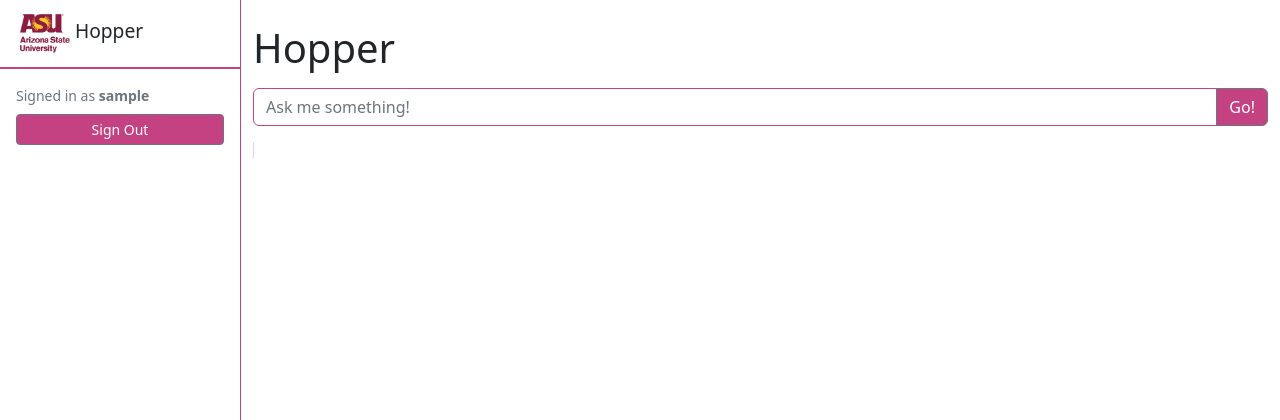
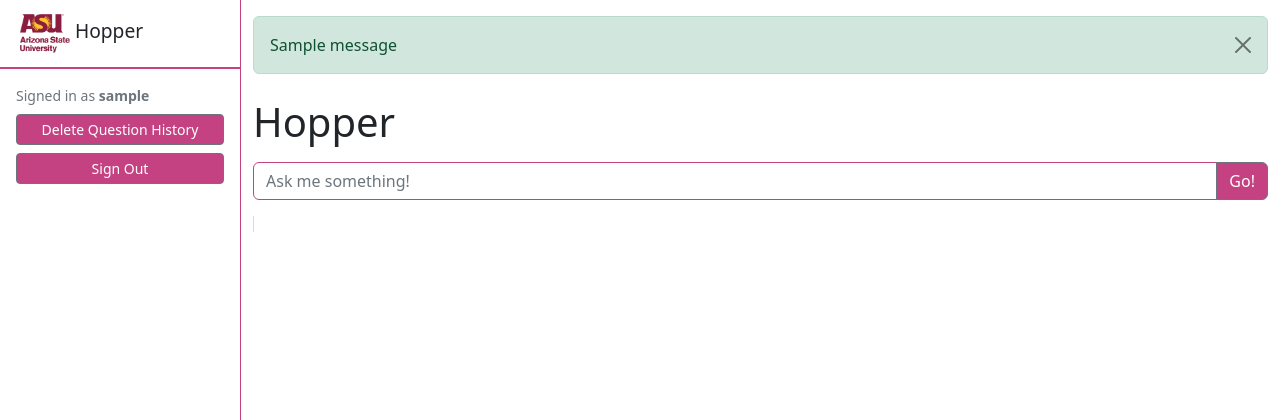
Before and after one commit to diging/hosp-explorer, a Django app: page /ask/ in a window 1280 px wide. Shown: the top 420 px of the page. Run offline with Django 5.2, Linux system fonts and the light colour scheme; a user stored in the database is signed in; tables that the repository leaves empty hold one stand-in row (values such as "Sample post"); one stand-in notice (Sample message) is shown; some libraries are stand-ins or nearby versions.

Commit message:
[HOP-10] Added view, url for delete, added button with modal confirmation

```diff
--- a/hospexplorer/ask/templates/_base.html
+++ b/hospexplorer/ask/templates/_base.html
@@ -25,6 +25,7 @@
                     {% if user.is_authenticated %}
                     <div class="p-3 border-top">
                         <div class="small text-muted mb-2">Signed in as <strong>{{ user.username }}</strong></div>
+                        <button type="button" class="btn btn-outline-secondary btn-sm w-100 mb-2" data-bs-toggle="modal" data-bs-target="#deleteHistoryModal">Delete Question History</button>
                         <a href="{% url 'account_logout' %}" class="btn btn-outline-secondary btn-sm w-100">Sign Out</a>
                     </div>
                     {% endif %}
@@ -56,8 +57,37 @@
                 </nav>-->
                 <!-- Page content-->
                 <div class="container-fluid">
+                    {% if messages %}
+                    {% for message in messages %}
+                    <div class="alert alert-{{ message.tags }} alert-dismissible fade show mt-3" role="alert">
+                        {{ message }}
+                        <button type="button" class="btn-close" data-bs-dismiss="alert" aria-label="Close"></button>
+                    </div>
+                    {% endfor %}
+                    {% endif %}
                     {% block content %}{% endblock %}
 
+                </div>
+            </div>
+        </div>
+        <!-- Delete History Confirmation Modal -->
+        <div class="modal fade" id="deleteHistoryModal" tabindex="-1" aria-labelledby="deleteHistoryModalLabel" aria-hidden="true">
+            <div class="modal-dialog">
+                <div class="modal-content">
+                    <div class="modal-header">
+                        <h5 class="modal-title" id="deleteHistoryModalLabel">Delete Question History</h5>
+                        <button type="button" class="btn-close" data-bs-dismiss="modal" aria-label="Close"></button>
+                    </div>
+                    <div class="modal-body">
+                        Are you sure you want to delete all your question history? This action is irreversible.
+                    </div>
+                    <div class="modal-footer">
+                        <button type="button" class="btn btn-secondary" data-bs-dismiss="modal">No</button>
+                        <form method="post" action="{% url 'ask:delete-history' %}">
+                            {% csrf_token %}
+                            <button type="submit" class="btn btn-danger">Yes, Delete</button>
+                        </form>
+                    </div>
                 </div>
             </div>
         </div>
--- a/hospexplorer/ask/urls.py
+++ b/hospexplorer/ask/urls.py
@@ -7,4 +7,5 @@ urlpatterns = [
     path("", views.index, name="index"),
     path("mock", views.mock_response, name="mock-response"),
     path("query", views.query, name="query-llm"),
+    path("delete-history", views.delete_history, name="delete-history"),
 ]
--- a/hospexplorer/ask/views.py
+++ b/hospexplorer/ask/views.py
@@ -1,9 +1,11 @@
 import logging
-from django.shortcuts import render
+from django.shortcuts import render, redirect
+from django.views.decorators.http import require_POST
 from django.http import JsonResponse
 from django.conf import settings
 from django.contrib.auth.decorators import login_required
 from django.utils import timezone
+from django.contrib import messages
 import ask.llm_connector
 from ask.models import QARecord
 
@@ -59,3 +61,10 @@ def query(request):
     record.answer_timestamp = timezone.now()
     record.save()
     return JsonResponse({"error": error_msg}, status=500)
+
+@login_required
+@require_POST
+def delete_history(request):
+    request.user.qa_records.all().delete()
+    messages.success(request, "Question history deleted successfully!")
+    return redirect("ask:index")
```
